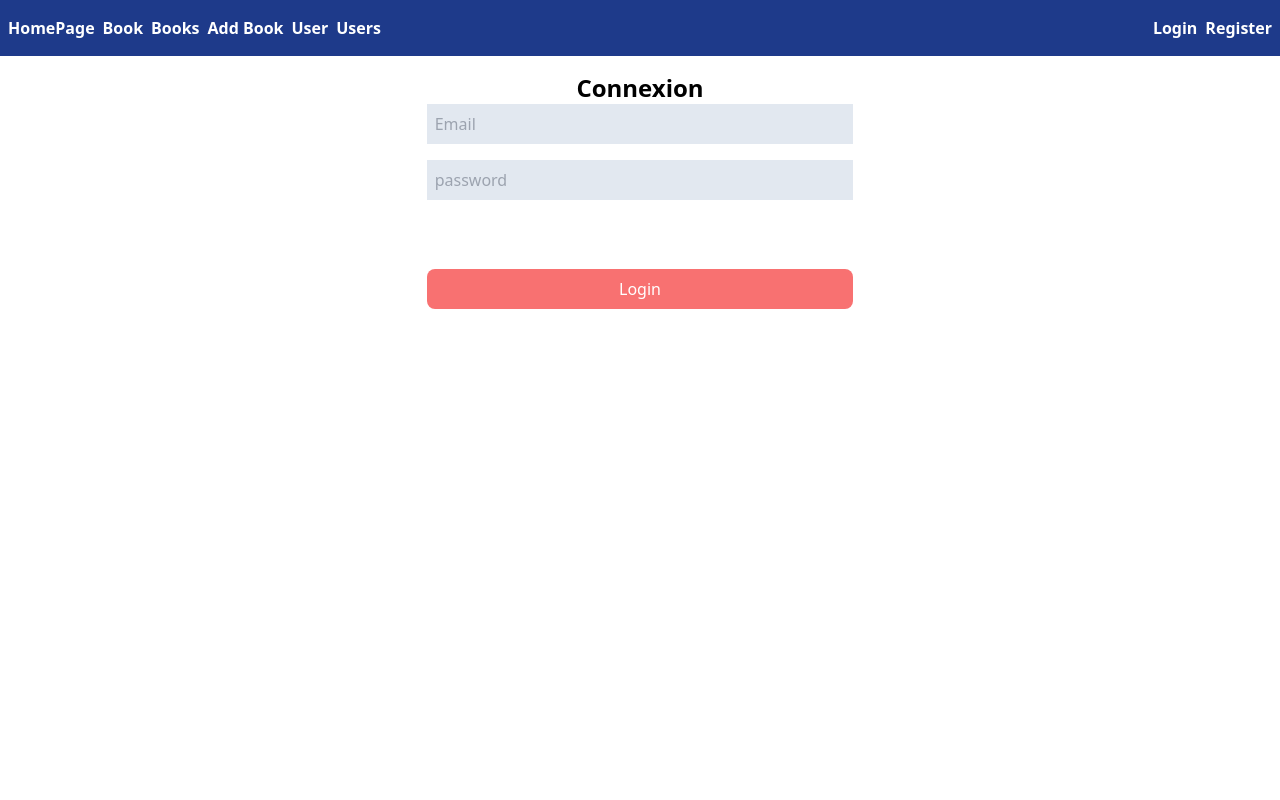
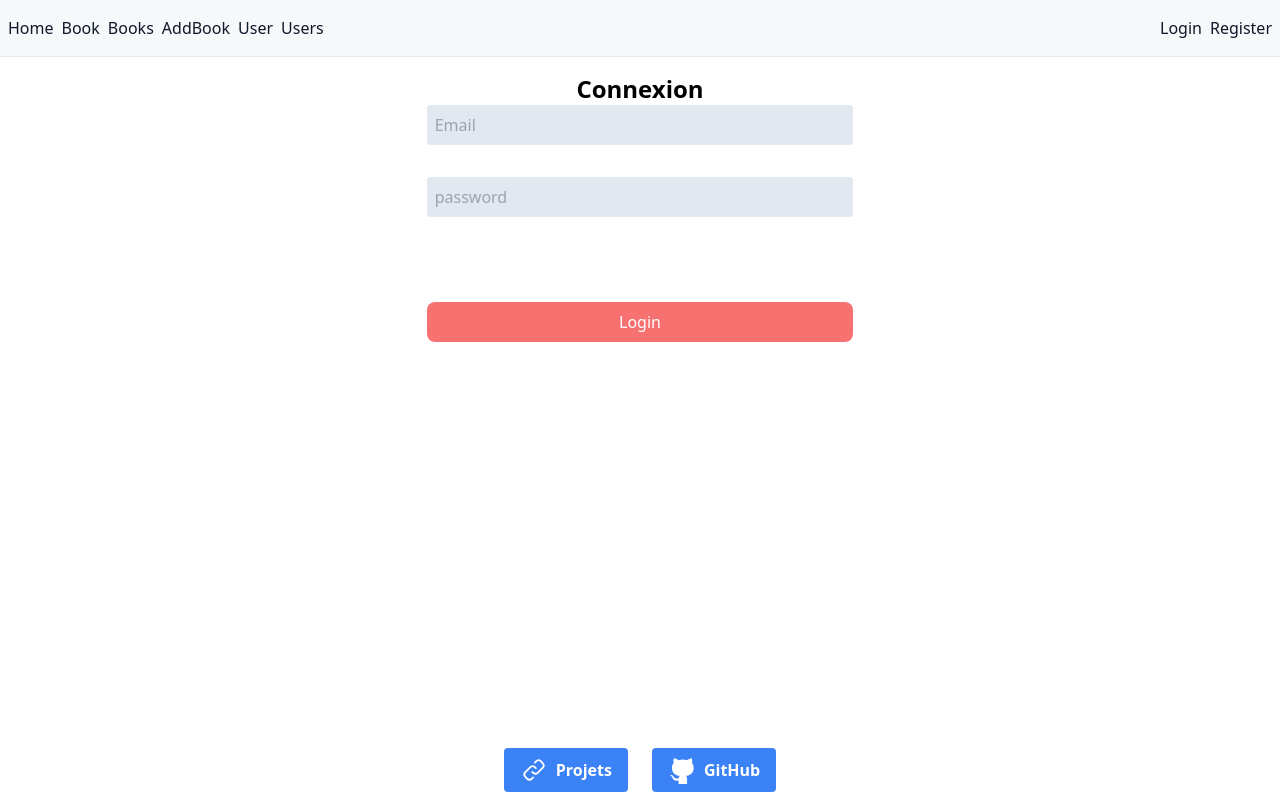
Before and after one commit to jules-jean-louis1/super-week, a PHP site: the page made by src/View/login.php in a window 1280 px wide. Run offline with PHP 8.4, Linux system fonts and the light colour scheme; the template is opened without the code that fills it, so the values that code supplies are empty; some libraries are stand-ins or nearby versions.

Commit message:
Final Commit

```diff
--- a/elements/footer.php
+++ b/elements/footer.php
@@ -1 +1,22 @@
-<?php
+<footer class="w-full fixed bottom-0">
+    <nav class="flex justify-center py-2">
+        <ul class="flex space-x-6">
+            <li>
+                <a href="https://jules-jean-louis.students-laplateforme.io/Projet/index.php">
+                    <button class="bg-blue-500 hover:bg-blue-800 text-white font-bold py-2 px-4 rounded flex items-center space-x-2">
+                        <svg width="1em" height="1em" viewBox="0 0 24 24" xmlns="http://www.w3.org/2000/svg" class="w-7 h-7 pointer-events-none"><path d="M13.2 4.096a3.743 3.743 0 015.148-.137l.144.137 1.412 1.412a3.743 3.743 0 01.137 5.148l-.137.144-4.023 4.023a3.743 3.743 0 01-5.148.137l-.144-.137-.706-.706a.749.749 0 01.982-1.125l.076.067.706.705c.84.84 2.181.876 3.063.105l.113-.105 4.022-4.022c.84-.84.876-2.181.105-3.064l-.105-.112-1.411-1.411a2.246 2.246 0 00-3.063-.105l-.113.105L13.2 6.213a.749.749 0 01-1.126-.982l.067-.076L13.2 4.096zM8.119 9.177a3.743 3.743 0 015.148-.137l.144.137.706.706a.749.749 0 01-.982 1.125l-.076-.067-.706-.705a2.246 2.246 0 00-3.063-.105l-.113.105-4.022 4.022a2.246 2.246 0 00-.105 3.064l.105.112 1.411 1.411c.84.84 2.181.876 3.063.105l.113-.105 1.058-1.058a.749.749 0 011.126.982l-.067.076-1.059 1.059a3.743 3.743 0 01-5.148.137l-.144-.137-1.412-1.412a3.743 3.743 0 01-.137-5.148l.137-.144L8.12 9.177z" fill="currentcolor" fill-rule="evenodd"></path></svg>
+                        <span>Projets</span>
+                    </button>
+                </a>
+            </li>
+            <li>
+                <a href="https://github.com/jules-jean-louis1/super-week">
+                    <button class="bg-blue-500 hover:bg-blue-800 text-white font-bold py-2 px-4 rounded flex items-center space-x-2">
+                        <svg width="1em" height="1em" viewBox="0 0 24 24" xmlns="http://www.w3.org/2000/svg" class="w-7 h-7 pointer-events-none socialIcon icon"><path d="M9.106 24c-.002-.466-.005-.914-.01-1.343a168.92 168.92 0 01-.009-1.685l-.436.075a5.57 5.57 0 01-1.052.066 8.027 8.027 0 01-1.318-.132 2.946 2.946 0 01-1.27-.568 2.403 2.403 0 01-.834-1.164l-.19-.436a4.731 4.731 0 00-.597-.966c-.272-.353-.547-.593-.825-.72l-.132-.094a1.391 1.391 0 01-.247-.228 1.039 1.039 0 01-.17-.265c-.038-.088-.007-.16.094-.218.102-.057.285-.084.55-.084l.38.056c.252.05.565.202.938.455.373.252.68.58.92.984.29.518.64.912 1.052 1.184.41.271.824.407 1.241.407.417 0 .778-.032 1.081-.095.303-.063.588-.158.853-.284.114-.846.424-1.496.93-1.95-.721-.076-1.369-.19-1.944-.342a7.743 7.743 0 01-1.782-.738 5.103 5.103 0 01-1.527-1.269c-.404-.505-.736-1.168-.995-1.988-.259-.821-.389-1.768-.389-2.841 0-1.528.5-2.828 1.498-3.901-.467-1.149-.423-2.437.133-3.863.367-.114.91-.029 1.63.255.721.284 1.249.528 1.584.73.335.201.603.372.806.51a13.478 13.478 0 013.64-.491c1.251 0 2.465.164 3.64.492l.721-.454a10.21 10.21 0 011.744-.834c.67-.252 1.182-.322 1.537-.208.568 1.427.619 2.714.15 3.863C21.502 6.989 22 8.29 22 9.817c0 1.073-.13 2.023-.389 2.85s-.593 1.49-1.004 1.988a5.3 5.3 0 01-1.536 1.26 7.758 7.758 0 01-1.783.738c-.575.152-1.223.266-1.943.342.657.568.986 1.464.986 2.689V24H9.106z" fill="currentcolor" fill-rule="evenodd"></path></svg>
+                        <span>GitHub</span>
+                    </button>
+                </a>
+            </li>
+        </ul>
+    </nav>
+</footer>
--- a/elements/header.php
+++ b/elements/header.php
@@ -1,10 +1,10 @@
-<header class="bg-blue-900 text-white font-semibold mb-4">
+<header class="bg-[#F6F8FA] text-slate-900 font-regular mb-4 border-b-[1px] border-[#D1D5DA7F]">
     <nav class="flex flex-row w-full justify-between py-4 px-2">
         <ul class="flex space-x-2">
-            <li><a href="/super-week">HomePage</a></li>
+            <li><a href="/super-week">Home</a></li>
             <li><a href="/super-week/book/">Book</a></li>
             <li><a href="/super-week/books/">Books</a></li>
-            <li><a href="/super-week/addbook/">Add Book</a></li>
+            <li><a href="/super-week/books/write/">AddBook</a></li>
             <li><a href="/super-week/user/">User</a></li>
             <li><a href="/super-week/users/">Users</a></li>
         </ul>
--- /dev/null
+++ b/public/styles/styles.css
@@ -0,0 +1,6 @@
+.textField_invalid {
+    box-shadow: inset 3px 0 0 0 #ff0000;
+}
+#test {
+    background-color: rgba(209, 213, 218, 0.5);
+}
--- a/src/View/addBook.php
+++ b/src/View/addBook.php
@@ -18,5 +18,6 @@
     </div>
         <div id="error"></div>
 </form>
+<?php require_once __DIR__ . '/../../elements/footer.php'; ?>
 </body>
 </html>
--- a/src/View/book.php
+++ b/src/View/book.php
@@ -21,5 +21,6 @@
 <div class="flex justify-center">
     <div id="displaySpecificBook"></div>
 </div>
+<?php require_once __DIR__ . '/../../elements/footer.php'; ?>
 </body>
 </html>
--- a/src/View/books.php
+++ b/src/View/books.php
@@ -14,5 +14,6 @@
     <button id="buttonDisplayBooks" class="p-2 rounded bg-blue-500 hover:bg-blue-800 mt-6 text-white">Afficher la liste des livres</button>
 </div>
 <div id="displayAllBooks" class="hidden"></div>
+<?php require_once __DIR__ . '/../../elements/footer.php'; ?>
 </body>
 </html>
--- a/src/View/login.php
+++ b/src/View/login.php
@@ -4,6 +4,7 @@
     <meta name="viewport" content="width=device-width, user-scalable=no, initial-scale=1.0, maximum-scale=1.0, minimum-scale=1.0">
     <script defer src="/super-week/public/script/script.js"></script>
     <script src="https://cdn.tailwindcss.com"></script>
+    <link rel="stylesheet" href="/super-week/public/styles/styles.css">
     <meta http-equiv="X-UA-Compatible" content="ie=edge">
     <title>Login</title>
 </head>
@@ -12,14 +13,14 @@
     <h1 class="text-center font-bold text-2xl">Connexion</h1>
     <div class="flex justify-center">
         <form action="" method="post" class="flex flex-col space-y-2 w-1/3" id="formLogin">
-            <input type="email" name="Email" placeholder="Email" class="p-2 bg-slate-200">
-                <div class="errorEmail text-red-500 font-sm" id="errorEmail"></div>
-
-            <input type="password" name="Password" placeholder="password" class="p-2 bg-slate-200">
-                <div class="error text-red-500 font-sm" id="errorPassword"></div>
+            <input type="email" name="Email" id="Email" placeholder="Email" class="p-2 bg-slate-200 focus:outline-none border-transparent rounded">
+                <div class="errorEmail text-red-500 font-sm h-4" id="errorEmail"></div>
+            <input type="password" name="Password" id="Password" placeholder="password" class="p-2 bg-slate-200 focus:outline-none border-transparent rounded">
+                <div class="error text-red-500 font-sm h-4" id="errorPassword"></div>
             <div id="alertMessage" class="h-[45px]"></div>
             <button type="submit" class="p-2 bg-red-400 text-white rounded-lg">Login</button>
         </form>
     </div>
 </body>
+<?php require_once __DIR__ . '/../../elements/footer.php'; ?>
 </html>
--- a/src/View/register.php
+++ b/src/View/register.php
@@ -27,6 +27,7 @@
         <button type="submit" class="bg-purple-400 p-2 text-white font-semibold rounded">Register</button>
     </form>
 </div>
+<?php require_once __DIR__ . '/../../elements/footer.php'; ?>
 </body>
 </html>
 <?php } else {
--- a/src/View/user.php
+++ b/src/View/user.php
@@ -21,5 +21,6 @@
 <div class="flex justify-center">
     <div class="w-full flex flex-wrap" id="displaySpecificUser"></div>
 </div>
+<?php require_once __DIR__ . '/../../elements/footer.php'; ?>
 </body>
 </html>
--- a/src/View/users.php
+++ b/src/View/users.php
@@ -17,5 +17,6 @@
 <div class="flex justify-center">
     <div class="w-full flex flex-wrap" id="displayUsers"></div>
 </div>
+<?php require_once __DIR__ . '/../../elements/footer.php'; ?>
 </body>
 </html>
```
Also changed, not shown: public/script/script.js (+30 -1 lines).
